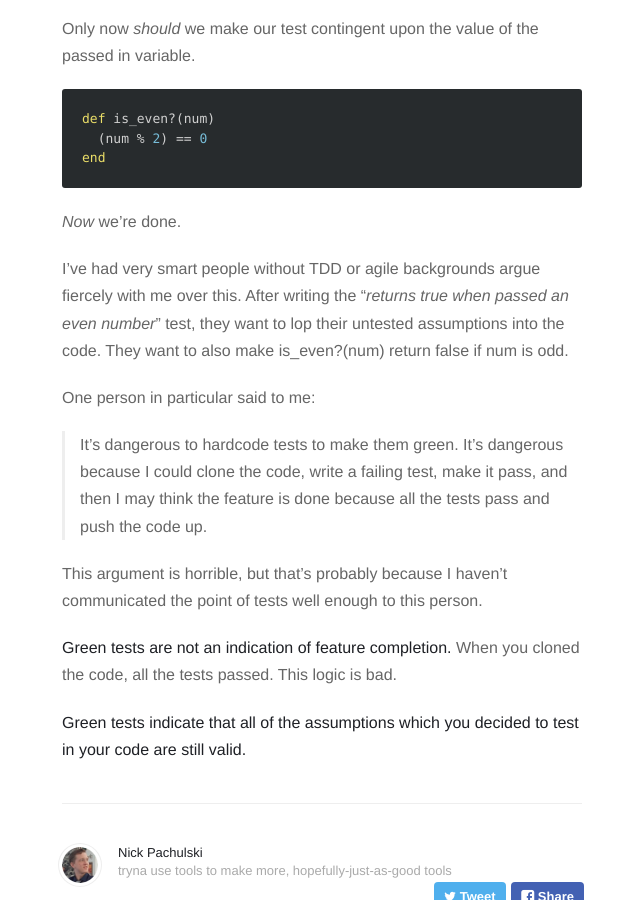
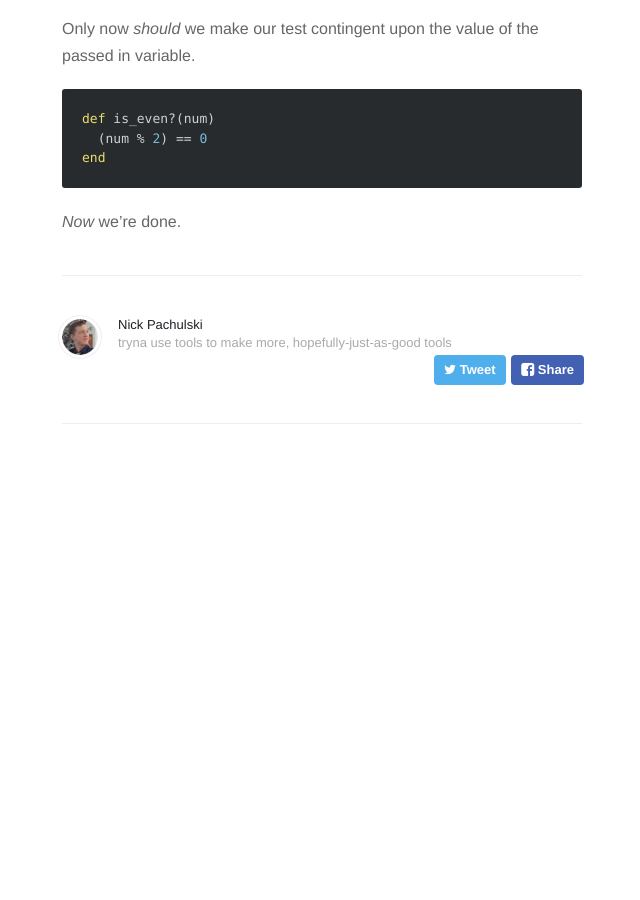
Before and after one commit to pachun/old.pachun.github.io, a Jekyll site: the page built from _posts/2016-04-03-beginning-tdd-start-by-hardcoding-to-get-a-green-test.md, in a window 1280 px wide and 900 px high, scrolled down 3220 px. Shown: the whole window, without its empty margins (318-958 px from the left). Built offline with Jekyll 4.4.1, drawn with Linux system fonts in a browser that asks for light colours; nearby versions of some CDN libraries; Markdown is read by kramdown in place of the engine named in the settings; after the commit the page ends 3784 px from its top, so only the background shows below that; some of the changed text lies outside the part shown.

Commit message:
Truncate rant in Beginning TDD post.

````diff
--- a/_posts/2016-04-03-beginning-tdd-start-by-hardcoding-to-get-a-green-test.md
+++ b/_posts/2016-04-03-beginning-tdd-start-by-hardcoding-to-get-a-green-test.md
@@ -100,8 +100,8 @@ the world's state and our code is to blame.
 
 As a rule, we should not be able to delete any code without breaking a test. If we can
 delete code without breaking a test, that code either
-contains assumptions that aren't being validated routinely by your test suite, or
-it's doing nothing and that's [cruft](https://www.google.com/search?sourceid=chrome-psyapi2&ion=1&espv=2&ie=UTF-8&q=define%20cruft&oq=define%20cruft&aqs=chrome..69i57j0l4.1185j0j7). Either way, you don't want it.
+contains untested assumptions, or
+it's not even being used and that's [cruft](https://www.google.com/search?sourceid=chrome-psyapi2&ion=1&espv=2&ie=UTF-8&q=define%20cruft&oq=define%20cruft&aqs=chrome..69i57j0l4.1185j0j7). Either way, you don't want it.
 
 ---
 
@@ -142,23 +142,3 @@ end
 ```
 
 *Now* we're done.
-
-I've had very smart people without TDD or agile backgrounds argue fiercely with
-me over this. After writing the "*returns true when passed an even number*" test,
-they want to lop their untested assumptions into the code. They want to also
-make is_even?(num) return false if num is odd.
-
-One person in particular said to me:
-
-> It's dangerous to hardcode tests to make them green. It's dangerous because
-> I could clone the code, write a failing test, make it pass, and then I may think the
-> feature is done because all the tests pass and push the code up.
-
-This argument is horrible, but that's probably because I haven't communicated
-the point of tests well enough to this person.
-
-**Green tests are not an indication of feature completion.** When you cloned the
-code, all the tests passed. This logic is bad.
-
-**Green tests indicate that all of the assumptions which you decided to
-test in your code are still valid.**
````
